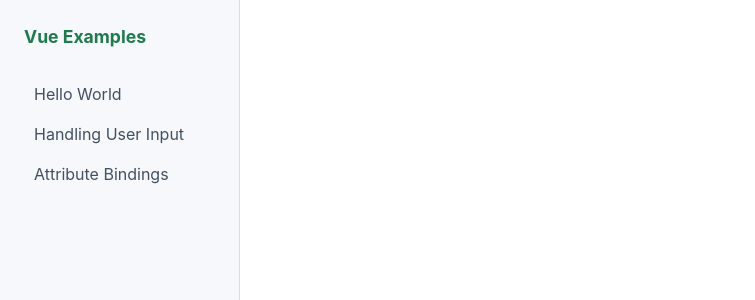
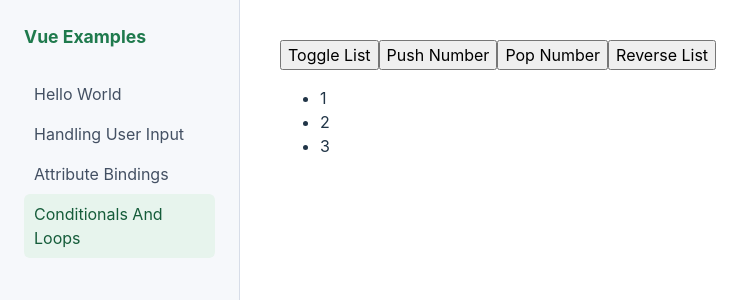
Before and after one commit to tkgakr/vue-examples, a Vue app: page /basic/conditionals-and-loops in a window 1280 px wide. Shown: the top 300 px of the page, without its empty margins (0-755 px from the left). Built offline with nearby package versions, Linux system fonts and the light colour scheme.

Commit message:
example: Conditionals And Loops

```diff
--- /dev/null
+++ b/src/examples/basic/conditionals-and-loops/ConditionalsAndLoops.vue
@@ -0,0 +1,39 @@
+<!--
+v-if および v-for ディレクティブを使用すると、条件に応じて、またはループ内でコンテンツを描画することができます。
+-->
+<script setup lang="ts">
+import { ref } from 'vue'
+
+const show = ref(true)
+const list = ref([1, 2, 3])
+</script>
+
+<template>
+  <button @click="show = !show">
+    Toggle List
+  </button>
+  <button @click="list.push(list.length + 1)">
+    Push Number
+  </button>
+  <button @click="list.pop()">
+    Pop Number
+  </button>
+  <button @click="list.reverse()">
+    Reverse List
+  </button>
+
+  <ul v-if="show && list.length">
+    <li
+      v-for="item of list"
+      :key="item"
+    >
+      {{ item }}
+    </li>
+  </ul>
+  <p v-else-if="list.length">
+    List is not empty, but hidden.
+  </p>
+  <p v-else>
+    List is empty.
+  </p>
+</template>
--- a/src/router/index.ts
+++ b/src/router/index.ts
@@ -16,6 +16,11 @@
     component: () => import('@/examples/basic/attribute-bindings/AttributeBindings.vue'),
     meta: { category: 'Basic', title: 'Attribute Bindings' },
   },
+  {
+    path: '/basic/conditionals-and-loops',
+    component: () => import('@/examples/basic/conditionals-and-loops/ConditionalsAndLoops.vue'),
+    meta: { category: 'Basic', title: 'Conditionals And Loops' },
+  },
 ] satisfies RouteRecordRaw[]
 
 const routes: RouteRecordRaw[] = [
```
Also changed, not shown: src/examples/basic/conditionals-and-loops/README.md (added), 1 other file (tests, documents, lock files or other folders).
